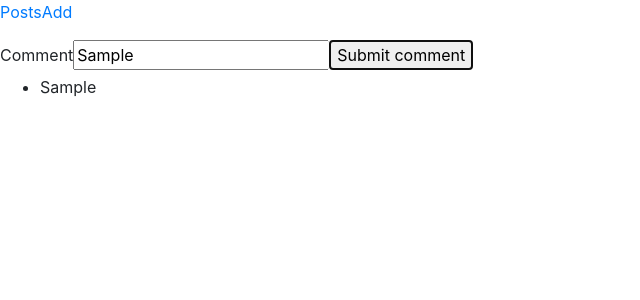
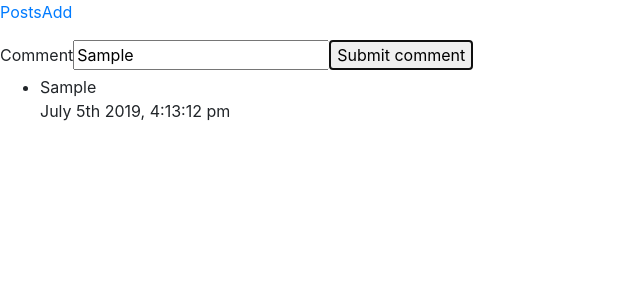
Before and after one commit to andrija989/blog-app, a Vue app: page /post/1 in a window 1280 px wide. Both pictures are taken after typing "Sample" into the empty fields and a click on the button "Submit comment". Shown: the top 300 px of the page, without its empty margins (0-640 px from the left). Built offline with nearby package versions, Linux system fonts and the light colour scheme; no server answers.

Commit message:
Zadatak 10

```diff
--- a/package.json
+++ b/package.json
@@ -10,6 +10,7 @@
   "dependencies": {
     "axios": "^0.19.0",
     "core-js": "^2.6.5",
+    "moment": "^2.24.0",
     "vue": "^2.6.10",
     "vue-router": "^3.0.7"
   },
--- a/src/components/SinglePost.vue
+++ b/src/components/SinglePost.vue
@@ -2,6 +2,7 @@
   <div>
     <h3>{{post.title}}</h3>
     <p>{{post.text}}</p>
+    <p>{{humanFormat(post.createdAT)}}</p>
     <router-link :to="routeToPost(post.id)">View Post</router-link>
     <router-link :to="routeToEdit(post.id)">Edit</router-link>
 
@@ -9,8 +10,10 @@
 </template>
 
 <script>
+import { dataMixin } from  '@/mixins/mixin'
 
 export default {
+  mixins: [dataMixin],
   props: ['post'],
 
   methods: {
--- a/src/components/SinglePostView.vue
+++ b/src/components/SinglePostView.vue
@@ -9,6 +9,7 @@
         <ul>
           <li v-for="(comment,index) in post.comments" :key="index">
             {{comment.text}}
+            <div>{{ formatDate(comment.createdAt,'MMMM Do YYYY, h:mm:ss a') }}</div>
           </li>
         </ul>
     </div>
@@ -17,8 +18,11 @@
 <script>
 import { postsService } from '@/services/PostsService'
 import AddComment from '@/components/AddComment'
+import { dataMixin } from  '@/mixins/mixin'
 
 export default {
+  mixins: [dataMixin],
+
   components: {
     AddComment
   },
--- /dev/null
+++ b/src/mixins/mixin.js
@@ -0,0 +1,12 @@
+import moment from 'moment'
+
+export const dataMixin = {
+    methods: {
+        formatDate(str,outputFormat){
+            return moment(str).format(outputFormat)
+        },
+        humanFormat(str) {
+            return moment(str).startOf('hour').fromNow();
+        }
+    },
+}
```
Also changed, not shown: 1 other file (tests, documents, lock files or other folders).
